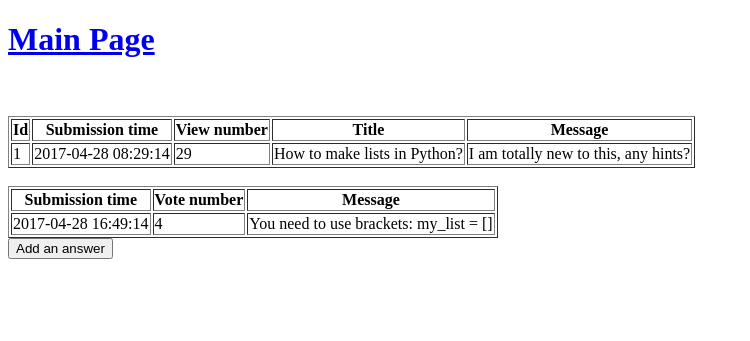
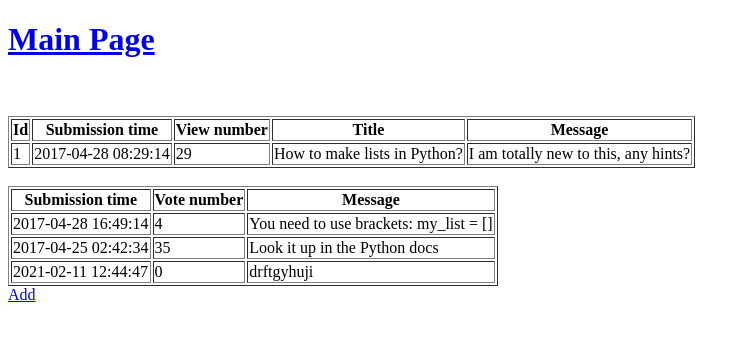
Before and after one commit to ddeer1109/AskMate-python-flask, a Flask app: page /question/1 in a window 1280 px wide. Shown: the top 341 px of the page, without its empty margins (0-750 px from the left). Run offline with Flask 2, Linux system fonts and the light colour scheme; some libraries are stand-ins or nearby versions.

Commit message:
add an answer done

```diff
--- a/data_handler.py
+++ b/data_handler.py
@@ -7,7 +7,7 @@ QUESTIONS_DATA_FILE_PATH = os.getenv('DATA_FILE_PATH') if 'DATA_FILE_PATH' in os
 ANSWER_DATA_FILE_PATH = os.getenv('DATA_FILE_PATH') if 'DATA_FILE_PATH' in os.environ else f"{pathlib.Path(__file__).parent.absolute()}/sample_data/answer.csv"
 QUESTIONS_DATA_HEADER = ['id', 'submission_time', 'view_number', 'vote_number', 'title', 'message', 'image']
 ANSWERS_DATA_HEADER = ['id', 'submission_time', 'vote_number', 'message', 'image']
-
+ANSWERS_DATA_HEADER_FILE = ['id', 'submission_time', 'vote_number', 'question_id', 'message', 'image']
 
 def get_all_questions():
     questions = []
@@ -36,7 +36,14 @@ def get_data(PATH, FILENAME, data):
             rows = list(data)
     return rows
 
-def add_data(PATH, FILENAME, data):
-    with open(PATH + '/sample_data/' + FILENAME, 'a', newline='') as csv_file:
-            writer = csv.writer(csv_file)
-            writer.writerow(data)
+# def add_data(PATH, FILENAME, data):
+#     with open(PATH + '/sample_data/' + FILENAME, 'a', newline='') as csv_file:
+#         writer = csv.DictWriter(csv_file, fieldnames=ANSWERS_DATA_HEADER, delimiter=',', quotechar='"')
+#         writer.writerow(data)
+#     # print(PATH, FILENAME, data)
+
+
+def save_all_answers(answer):
+    with open(ANSWER_DATA_FILE_PATH, 'a', newline='') as csv_file:
+        csv_writer = csv.DictWriter(csv_file, fieldnames=ANSWERS_DATA_HEADER_FILE, delimiter=',', quotechar='"')
+        csv_writer.writerow(answer)
--- a/data_manager.py
+++ b/data_manager.py
@@ -36,7 +36,7 @@ def get_answers_for_question(question_id):
     question_answers = []
 
     for answer in answers:
-        if answer["id"] == question_id:
+        if answer["question_id"] == question_id:
             question_answers.append(convert_timestamp(answer))
 
     return question_answers
@@ -52,3 +52,13 @@ def filter_data(dict_data, headers):
         filtered_data.append(filtered_entry)
 
     return filtered_data
+
+
+def get_next_answer_id():
+    answers = get_all_answers()
+    next_id = 0
+    for answer in answers:
+        answer_id = int(answer['id'])
+        if answer_id >= next_id:
+            next_id = answer_id
+    return next_id +1
--- a/sample_data/answer.csv
+++ b/sample_data/answer.csv
@@ -1,3 +1,10 @@
 id,submission_time,vote_number,question_id,message,image
 1,1493398154,4,1,"You need to use brackets: my_list = []",
 2,1493088154,35,1,"Look it up in the Python docs",
+3,1613047354,0,3,answer,image/image.png
+4,1613047362,0,3,-i8uytf,image/image.png
+5,1613047445,0,2,jkhygtfrghjk,image/image.png
+6,1613047450,0,2,new,image/image.png
+7,1613047469,0,3,new,image/image.png
+8,1613047478,0,2,iuytrf,image/image.png
+9,1613047487,0,1,drftgyhuji,image/image.png
--- a/server.py
+++ b/server.py
@@ -1,6 +1,7 @@
 from flask import Flask, render_template, request, redirect, url_for
 # from data_handler import get_all_questions, sort_data_by_time, get_question_by_id, get_formatted_headers, get_answers_for_question, QUESTIONS_DATA_HEADER, ANSWERS_DATA_HEADER
 import data_manager
+import time
 import data_handler
 app = Flask(__name__)
 PATH = app.root_path
@@ -29,22 +30,22 @@ def display_question(question_id):
                            answer_headers=data_manager.get_formatted_headers(displayed_headers_answers)
                            )
 
-@app.route("/question/<question_id>/add-answer", methods = ['POST', 'GET'])
+@app.route("/question/<question_id>/add-answer")
 def add_an_answer(question_id):
-    if request.method == 'POST':
-        answers = data_handler.get_data('answer.csv', PATH)
-        question_data = data_handler.get_data('question.csv', PATH)
-        question = [q for q in question_data if question_data[0] == question_id]
-        answer = request.form['answer']
-        answer_to_save = [question_id, answer]
-        data_handler.save_data(PATH, 'answer.csv', answer_to_save)
-        return redirect(url_for('question', question_id=question_id))
-    else:
-        answers = data_handler.get_data('answer.csv', PATH)
-        question_data = data_handler.get_data('question.csv', PATH)
-        question = [q for q in question_data if question_data[0] == question_id]
-        answer = [a for a in answers if answers[0] == question_id]
-        return render_template('add_answer.html', question=question, answer=answer, question_id=question_id, )
+    return render_template('add_answer.html')
+
+@app.route("/question/<question_id>/add-answer", methods=["POST"])
+def new_answer(question_id):
+    requested_data = dict(request.form)
+    requested_data['submission_time'] = int(time.time())
+    requested_data['vote_number'] = 0
+    requested_data['image'] = 'image/image.png'
+    requested_data['id'] = data_manager.get_next_answer_id()
+    requested_data['question_id'] = int(question_id)
+    print(requested_data)
+    data_handler.save_all_answers(requested_data)
+
+    return redirect(f'/question/{question_id}')
 
 if __name__ == "__main__":
     app.run(
--- a/templates/question.html
+++ b/templates/question.html
@@ -32,10 +32,11 @@
             </tr>
 
                 {% for answer in answers %}
-
+                <tr>
                      {% for data in answer %}
                         <td>{{ answer[data] }}</td>
                      {% endfor %}
+                </tr>
 
                 {% endfor %}
         </table>
@@ -43,10 +44,11 @@
     <h3>no answers</h3>
     {% endif %}
 
-<form>
-        <button class="button" formaction='{{ url_for('add_an_answer', question_id=question_id) }}'>Add an
-            answer
-        </button>
-    </form>
+    <a href="/question/{{ question['id'] }}/add-answer">Add</a>
+{#<form>#}
+{#        <button class="button" formaction='{{ url_for('add_an_answer', question_id=question_id) }}'>Add an#}
+{#            answer#}
+{#        </button>#}
+{#    </form>#}
 </body>
 </html>
```
Also changed, not shown: templates/add_answer.html (+18 -12 lines).
